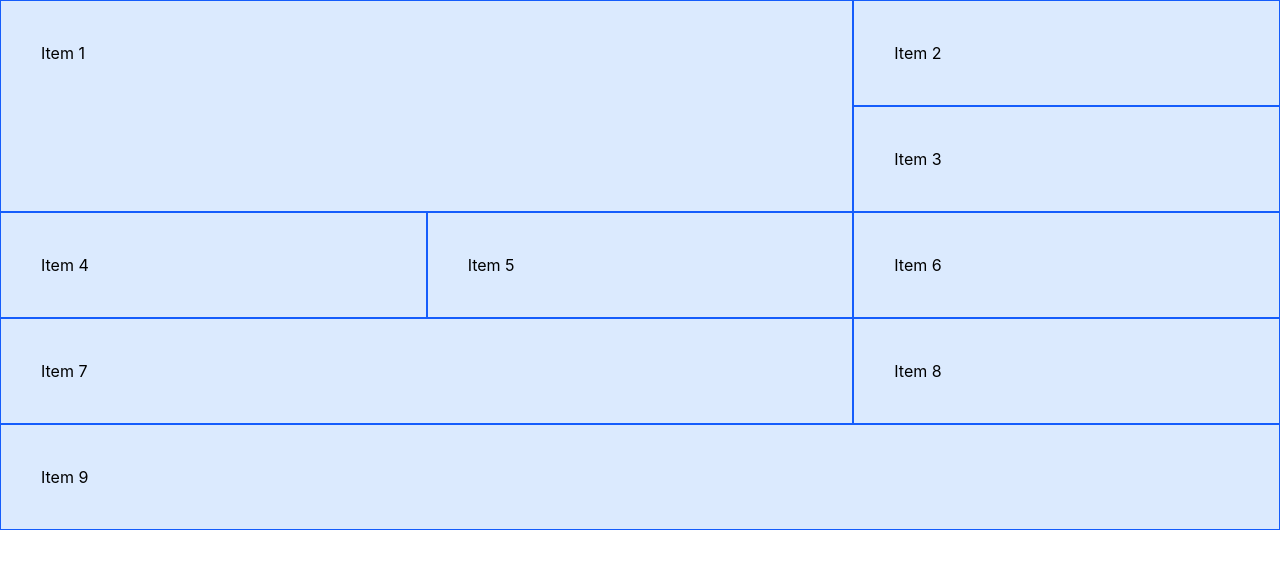
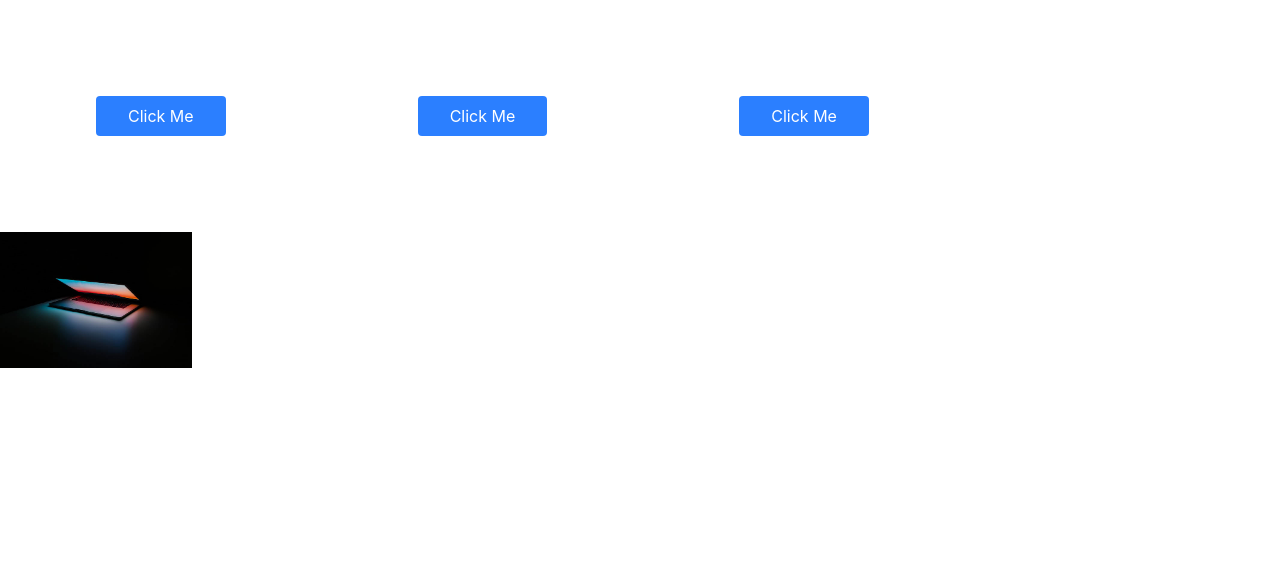
Before and after one commit to iechoswf26/Udemy_Tailwind, a React (Vite) app: page / in a window 1280 px wide. Shown: the top 568 px of the page. Built offline with nearby package versions, Linux system fonts and the light colour scheme; a web font is replaced by a local one.

Commit message:
Completed Tailwind Lesson 15 (Transition and Transform).

```diff
--- /dev/null
+++ b/src/15_Transform_Transition/Transform_Transition.jsx
@@ -0,0 +1,29 @@
+import img1 from '../assets/img1.jpg'
+
+const Transform_Transition = () => {
+    return (
+        <div>
+
+        {/*    No Transition*/}
+            <button className="px-8 py-2 m-24 text-white bg-blue-500 rounded hover:bg-blue-700">
+                Click Me
+            </button>
+
+        {/*    Transition*/}
+            <button className="px-8 py-2 m-24 text-white bg-blue-500 rounded hover:bg-blue-700 hover:opacity-20 transition duration-1000">
+                Click Me
+            </button>
+
+
+        {/*    Transition & Transform*/}
+            <button className="px-8 py-2 m-24 text-white bg-blue-500 rounded hover:bg-blue-700 hover:rotate-12 transition-transform duration-1000">
+                Click Me
+            </button>
+
+            <img src={img1} alt="opening laptop in darkness" className="w-48 hover:rotate-180 hover:scale-75 hover:skew-x-12 transition duration-1000"/>
+
+
+        </div>
+    )
+}
+export default Transform_Transition;
--- a/src/App.jsx
+++ b/src/App.jsx
@@ -1,10 +1,10 @@
-import Grid from "./14_Grid/Grid.jsx";
+import Transform_Transition from "./15_Transform_Transition/Transform_Transition.jsx";
 
 
 const App = () => {
   return (
       <div>
-          <Grid/>
+          <Transform_Transition/>
 
       </div>
   )
```
